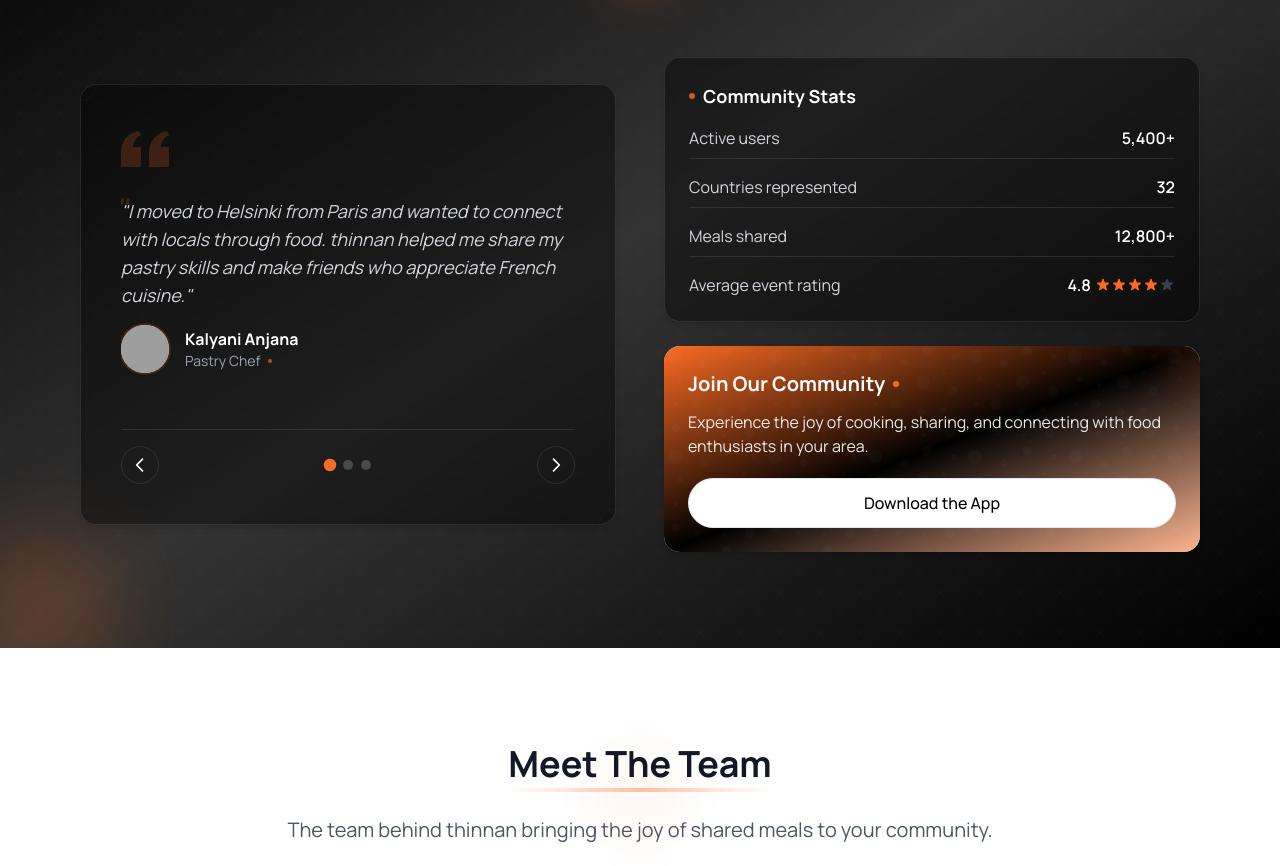
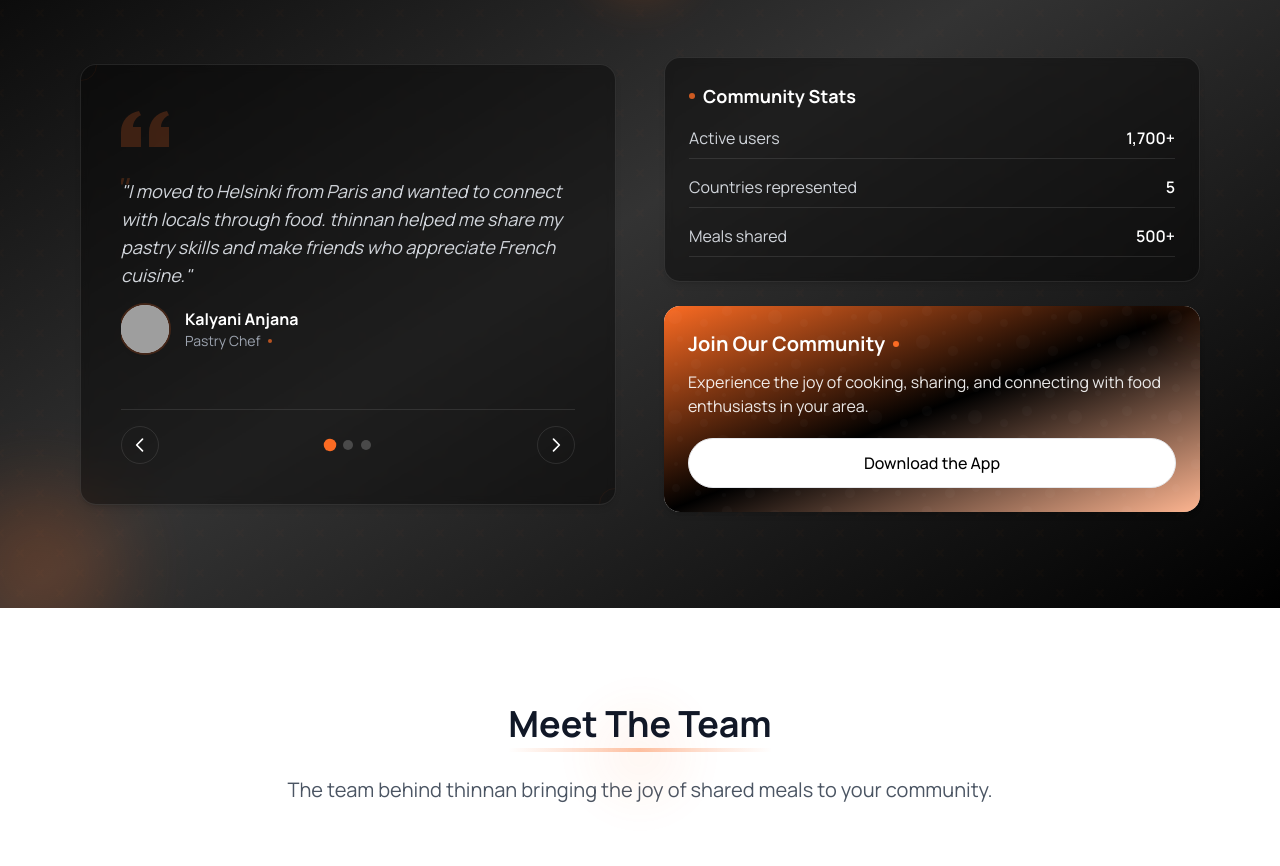
Before and after one commit to kichuman28/thinnan-website, a React (Vite) app: page / in a window 1280 px wide. Shown: the part 3540-4406 px from the top of the page. Built offline with nearby package versions, Linux system fonts and the light colour scheme; grey boxes are pictures that could not be loaded.

Commit message:
Update: Removed average rating from community section

```diff
--- a/index.html
+++ b/index.html
@@ -4,9 +4,9 @@
     <meta charset="UTF-8" />
     <link rel="icon" type="image/png" href="/src/assets/icons/app_icon.png" />
     <meta name="viewport" content="width=device-width, initial-scale=1.0" />
-    <meta name="description" content="thinnan - Your Social Food Network. Connect with food enthusiasts, discover cookouts, and share culinary experiences." />
+    <meta name="description" content="thinnan - Social Food Network. Connect with food enthusiasts, discover cookouts, and share culinary experiences." />
     <meta name="keywords" content="thinnan, social food network, cookouts, culinary experiences, food sharing, food community" />
-    <title>thinnan | Your Social Food Network</title>
+    <title>thinnan | Social Food Network</title>
   </head>
   <body>
     <div id="root"></div>
--- a/src/components/community_section.jsx
+++ b/src/components/community_section.jsx
@@ -175,17 +175,17 @@ const CommunitySection = () => {
                   <div className="space-y-3 sm:space-y-4">
                     <div className="flex justify-between items-center pb-2 border-b border-white/10">
                       <span className="text-sm sm:text-base text-gray-300">Active users</span>
-                      <span className="font-semibold text-sm sm:text-base text-white">5,400+</span>
+                      <span className="font-semibold text-sm sm:text-base text-white">1,700+</span>
                     </div>
                     <div className="flex justify-between items-center pb-2 border-b border-white/10">
                       <span className="text-sm sm:text-base text-gray-300">Countries represented</span>
-                      <span className="font-semibold text-sm sm:text-base text-white">32</span>
+                      <span className="font-semibold text-sm sm:text-base text-white">5</span>
                     </div>
                     <div className="flex justify-between items-center pb-2 border-b border-white/10">
                       <span className="text-sm sm:text-base text-gray-300">Meals shared</span>
-                      <span className="font-semibold text-sm sm:text-base text-white">12,800+</span>
+                      <span className="font-semibold text-sm sm:text-base text-white">500+</span>
                     </div>
-                    <div className="flex justify-between items-center">
+                    {/* <div className="flex justify-between items-center">
                       <span className="text-sm sm:text-base text-gray-300">Average event rating</span>
                       <div className="flex items-center">
                         <span className="font-semibold text-sm sm:text-base text-white mr-1">4.8</span>
@@ -197,7 +197,7 @@ const CommunitySection = () => {
                           ))}
                         </div>
                       </div>
-                    </div>
+                    </div> */}
                   </div>
                 </div>
               </div>
```
